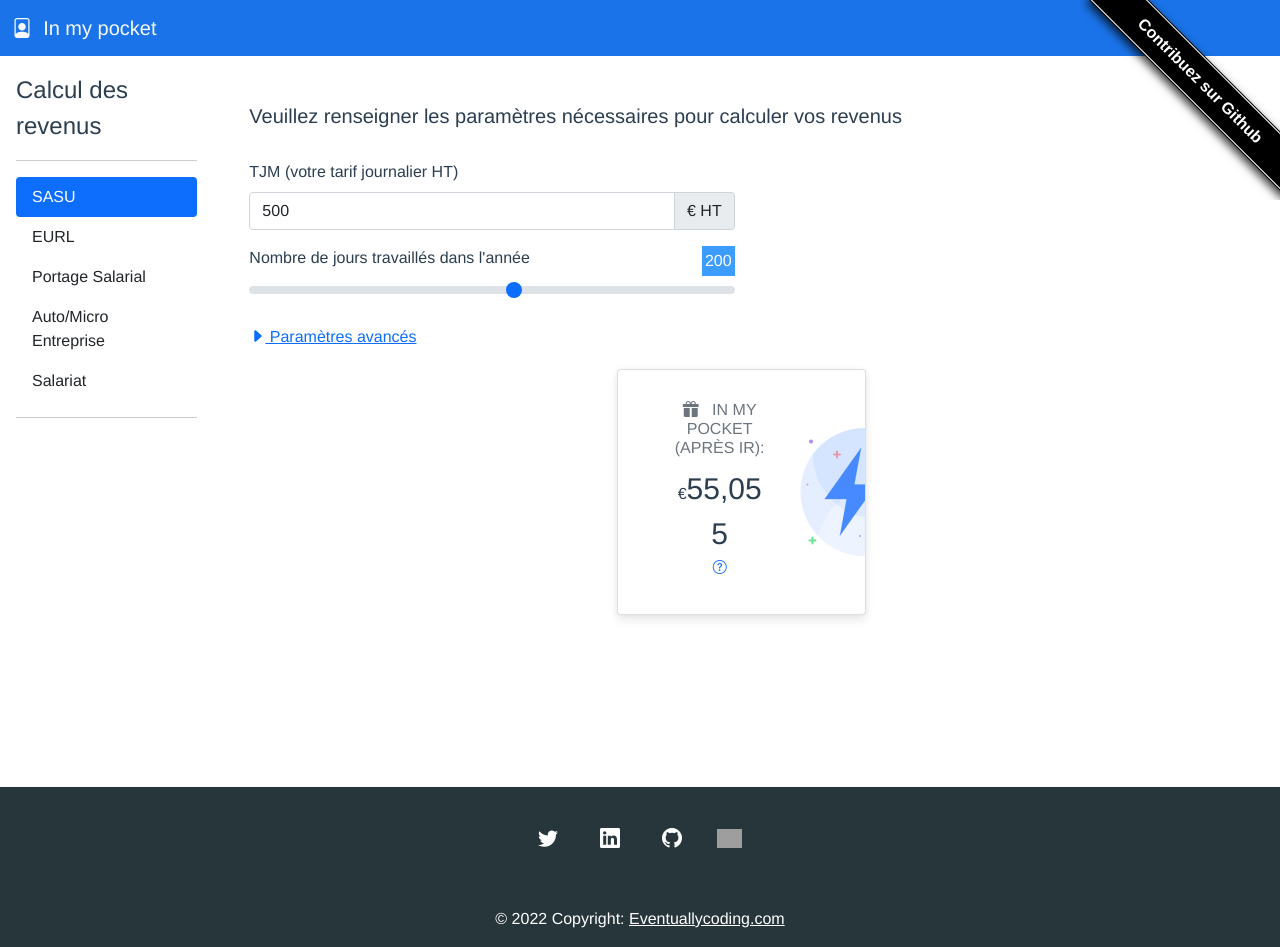
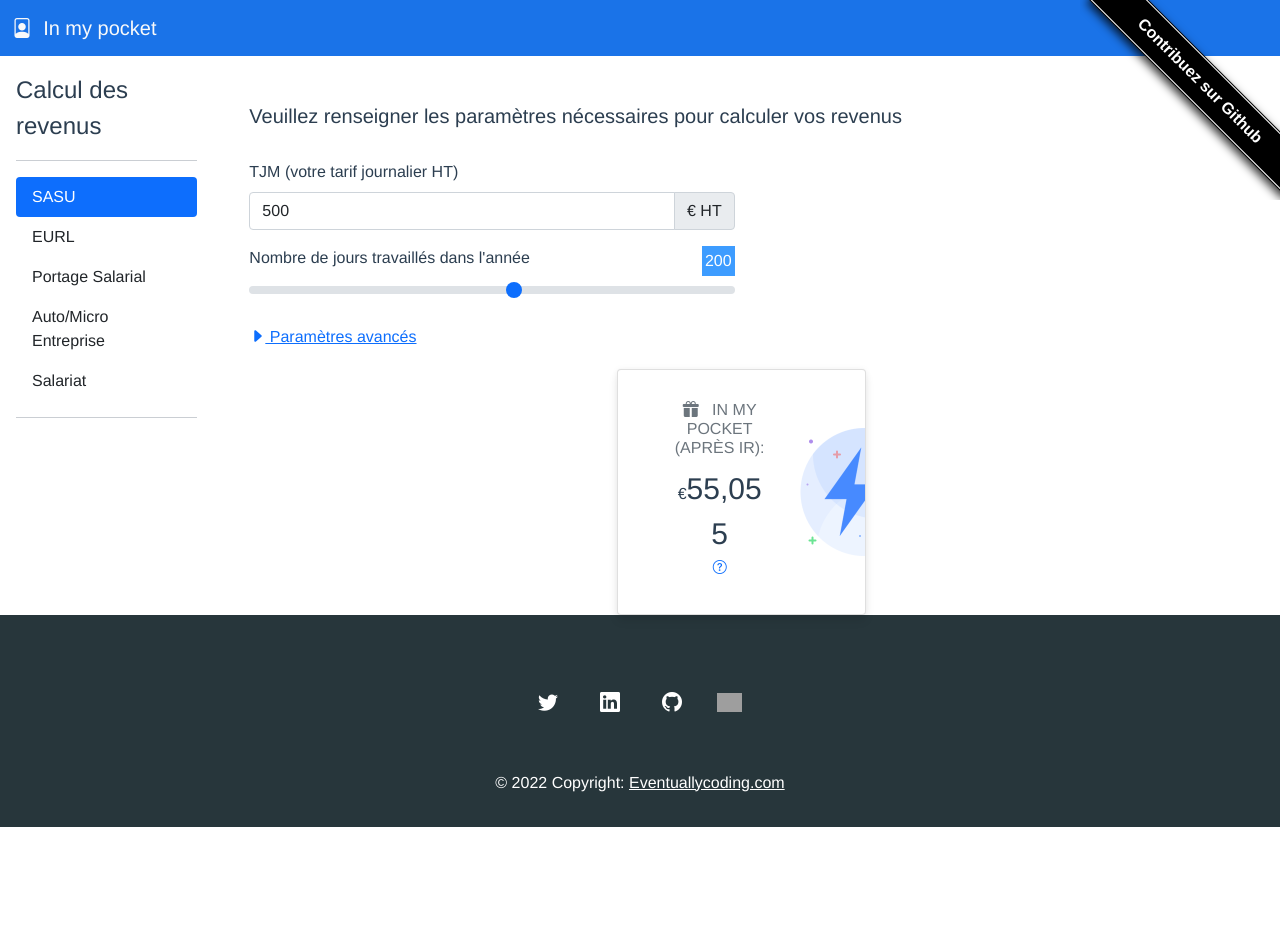
Before and after one commit to hlassiege/inmypocket, a Vue app: page /sasu in a window 1280 px wide. After the commit the page ends 827 px from the top, so only its background shows below. Built offline with nearby package versions, Linux system fonts and the light colour scheme; grey boxes are pictures that could not be loaded.

Commit message:
Sticky footer qui fonctionne vraiment

```diff
--- a/src/assets/css/inmypocket.css
+++ b/src/assets/css/inmypocket.css
@@ -1,10 +1,6 @@
 
 html, body {
     height: 100%;
-}
-body {
-    display: flex;
-    flex-direction: column;
 }
 
 #app {
@@ -12,6 +8,9 @@ body {
     -webkit-font-smoothing: antialiased;
     -moz-osx-font-smoothing: grayscale;
     color: #2c3e50;
+    display: flex;
+    flex-direction: column;
+    height: 100%;
 }
 
 #forkongithub a {
--- a/src/components/EmployeeTab.vue
+++ b/src/components/EmployeeTab.vue
@@ -142,7 +142,9 @@ export default {
   inject : ['configuration'],
   data : function() {
     return {
-      grossSalary : this.configuration.default.employee.grossSalary
+      grossSalary : this.configuration.default.employee.grossSalary,
+      taxRate : '',
+      computeIncomeTaxWithTaxRate : this.configuration.default.computeIncomeTaxWithTaxRate,
     };
   },
   computed: {
--- a/src/components/Footer.vue
+++ b/src/components/Footer.vue
@@ -1,5 +1,5 @@
 <template>
-    <footer class="text-center text-white mt-5">
+    <footer class="text-center text-white footer mt-auto py-3">
         <!-- Grid container -->
         <div class="container pt-4 ">
             <!-- Section: Social media -->
@@ -65,7 +65,6 @@
 <style>
     footer {
         background-color: #27363b;
-        flex-shrink: 0;
     }
     .malt-icon {
         width: 25px;
--- a/src/components/Sidebar.vue
+++ b/src/components/Sidebar.vue
@@ -1,4 +1,5 @@
 <template>
+    <main>
         <div class="container-fluid content">
             <div class="row">
                 <div class="col-2">
@@ -36,7 +37,7 @@
             </div>
 
         </div>
-
+    </main>
 
 
 </template>
@@ -50,8 +51,6 @@
     a.active {
         color : #fff !important;
     }
-    .content {
-        height: 83%;
-    }
+
 
 </style>
```
Lines whose indentation alone changed are shown as unchanged.
